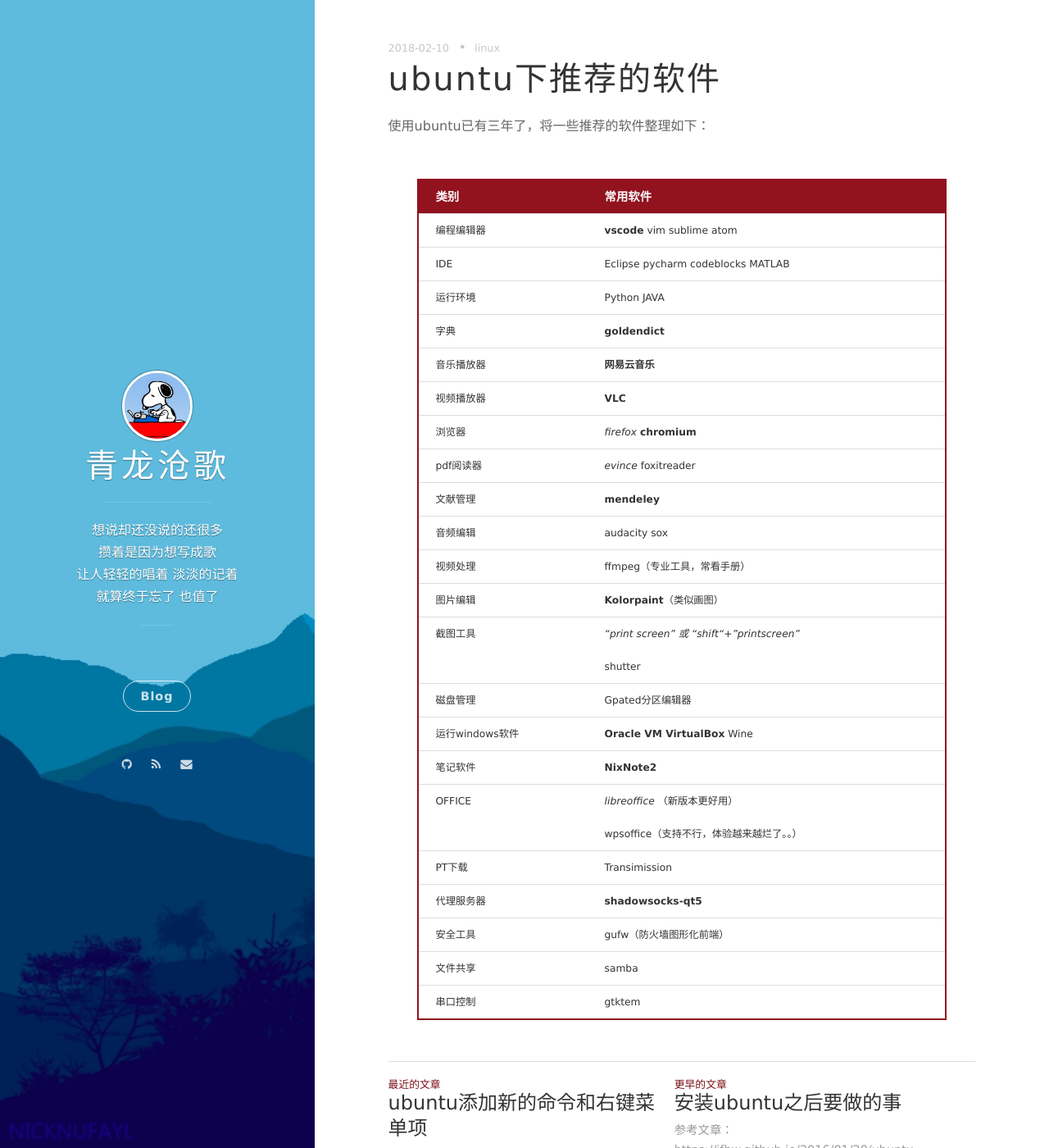
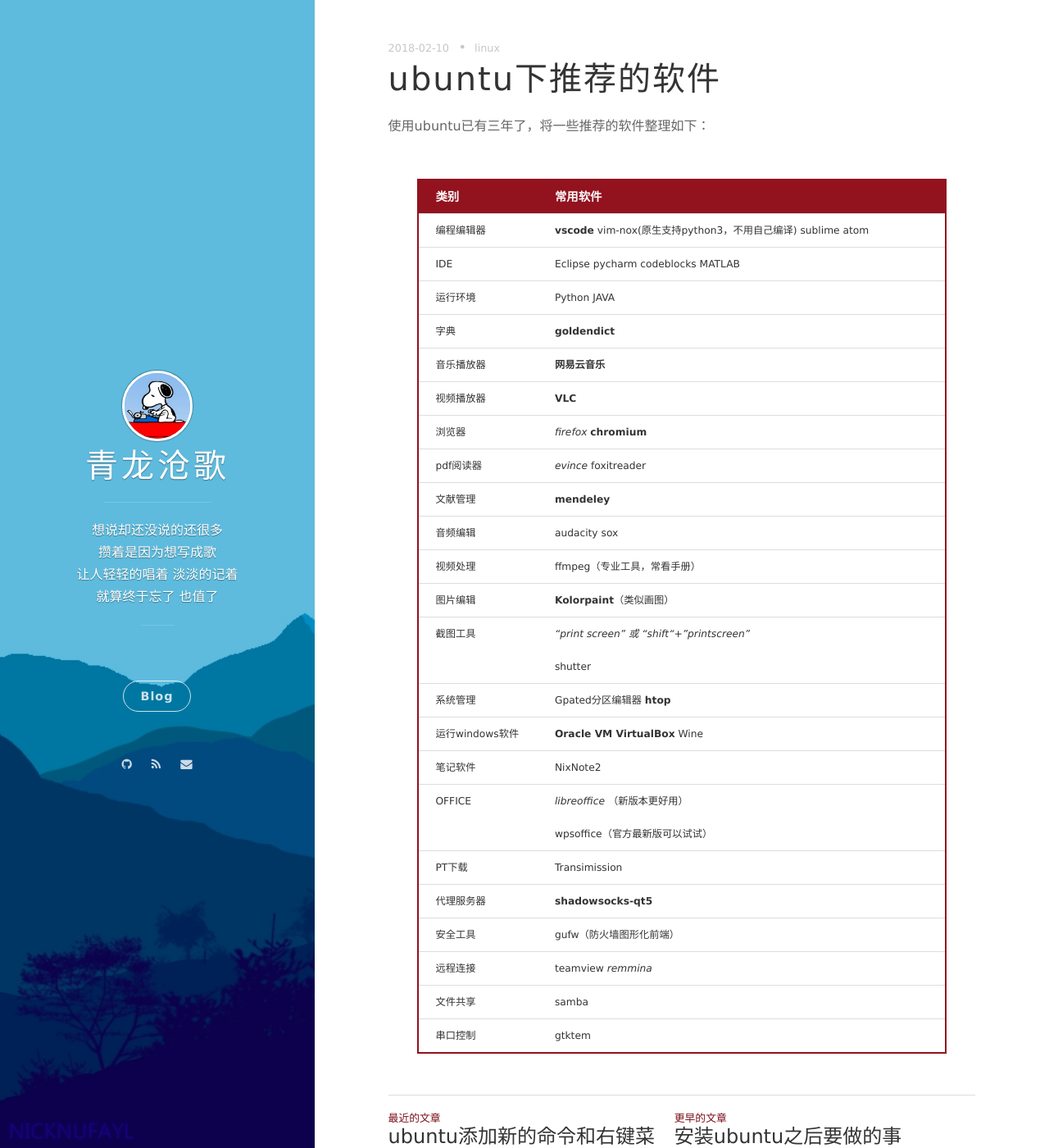
Before and after one commit to hellolzc/hellolzc.github.io, a Jekyll site: the page built from _posts/2018-02-10-recommended-softwares-on-ubuntu.md, in a window 1280 px wide and 1400 px high. Shown: the whole window at 82% size. Built offline with Jekyll 4.4.1, drawn with Linux system fonts in a browser that asks for light colours; nearby versions of some CDN libraries; comment, search, counter and statistics services are not loaded.

Commit message:
Update 2018-02-10-recommended-softwares-on-ubuntu.md
增加htop teamview vim-nox wpsoffice说明更新

```diff
--- a/_posts/2018-02-10-recommended-softwares-on-ubuntu.md
+++ b/_posts/2018-02-10-recommended-softwares-on-ubuntu.md
@@ -10,7 +10,7 @@
 
 | 类别           | 常用软件                            |
 | :---------    | :--------------------------------- |
-| 编程编辑器      | **vscode** vim sublime atom        |
+| 编程编辑器      | **vscode** vim-nox(原生支持python3，不用自己编译) sublime atom        |
 | IDE           |  Eclipse pycharm codeblocks MATLAB  |
 | 运行环境       |  Python JAVA                        |
 | 字典           |  **goldendict**                     |
@@ -23,12 +23,13 @@
 | 视频处理        |  ffmpeg（专业工具，常看手册）          |
 | 图片编辑        |  **Kolorpaint**（类似画图）           |
 | 截图工具        |  *“print screen” 或 “shift“+”printscreen”* <br> shutter |
-| 磁盘管理        |  Gpated分区编辑器                                         |
+| 系统管理        |  Gpated分区编辑器   **htop**                             |
 | 运行windows软件 |  **Oracle VM VirtualBox**   Wine                        |
-| 笔记软件        |  **NixNote2**                                           |
-| OFFICE         |  *libreoffice* （新版本更好用）<br>   wpsoffice（支持不行，体验越来越烂了。。） |
+| 笔记软件        |  NixNote2                                               |
+| OFFICE         |  *libreoffice* （新版本更好用）<br>   wpsoffice（官方最新版可以试试） |
 | PT下载         |  Transimission                                           |
 | 代理服务器      |  **shadowsocks-qt5**                                     |
 | 安全工具        |  gufw（防火墙图形化前端）                                   |
+| 远程连接        |  teamview *remmina*                                       |
 | 文件共享        |  samba                                                   |
 | 串口控制        |  gtktem                                                  |
```
